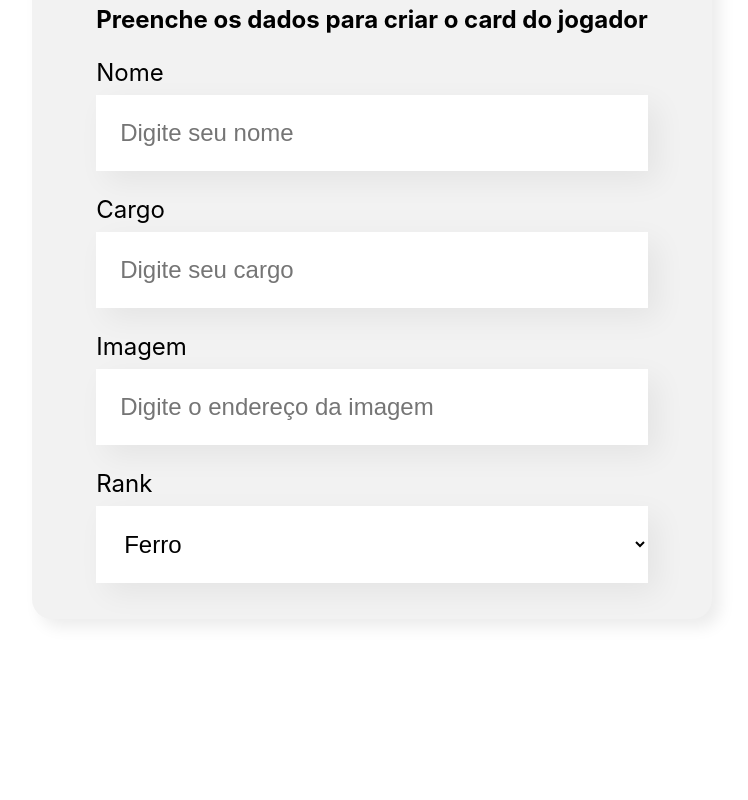
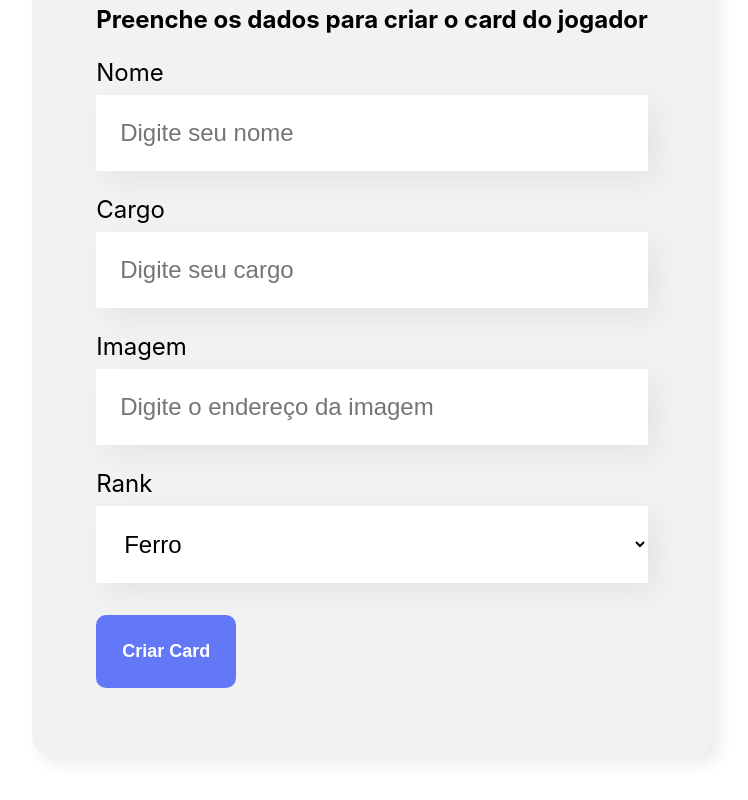
Before and after one commit to ramonvc/organi, a React (Create React App) app: page / in a window 1280 px wide. Shown: the part 629-1429 px from the top of the page, without its empty margins (268-1016 px from the left). Before the commit the page ends 1328 px from the top, so only its background shows below. Built offline with nearby package versions, Linux system fonts and the light colour scheme.

Commit message:
Button added on Form

```diff
--- a/src/components/Form/index.js
+++ b/src/components/Form/index.js
@@ -2,6 +2,7 @@ import React from "react";
 import "./Form.css";
 import TextField from "../TextField";
 import Dropdown from "../Dropdown";
+import Button from "../Button";
 
 const ranks = [
 	"Ferro",
@@ -25,6 +26,7 @@ class Form extends React.Component {
 					<TextField label="Cargo" placeholder="Digite seu cargo" />
 					<TextField label="Imagem" placeholder="Digite o endereço da imagem" />
 					<Dropdown label="Rank" items={ranks} />
+					<Button>Criar Card</Button>
 				</form>
 			</section>
 		);
```
